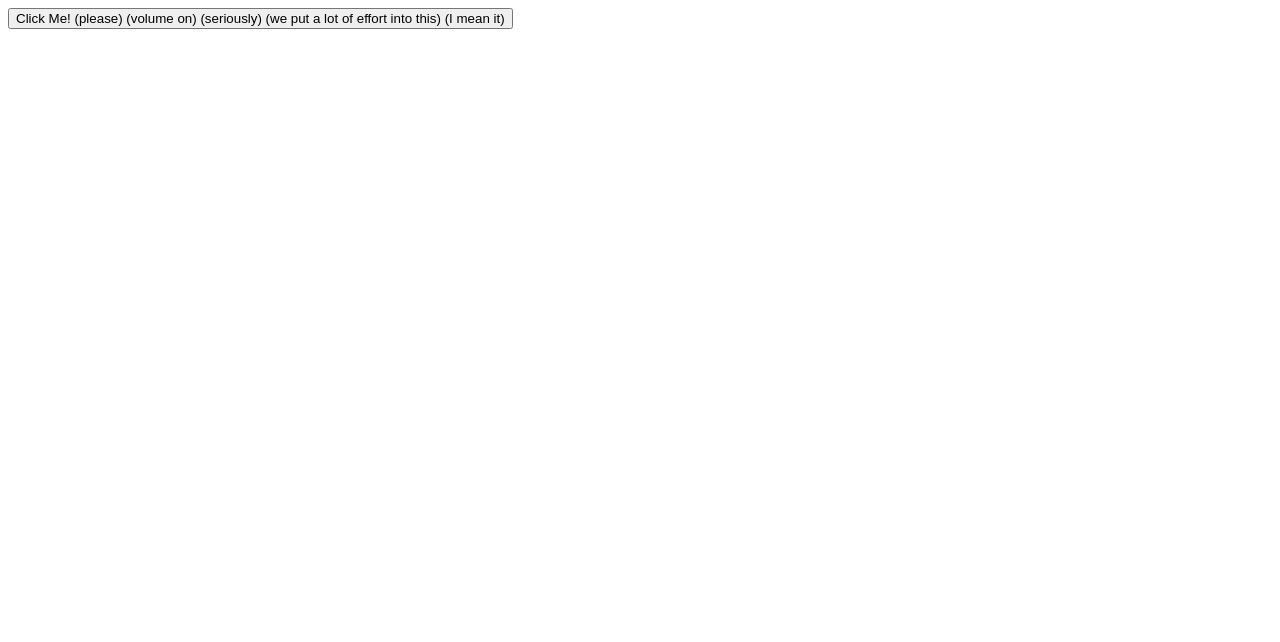
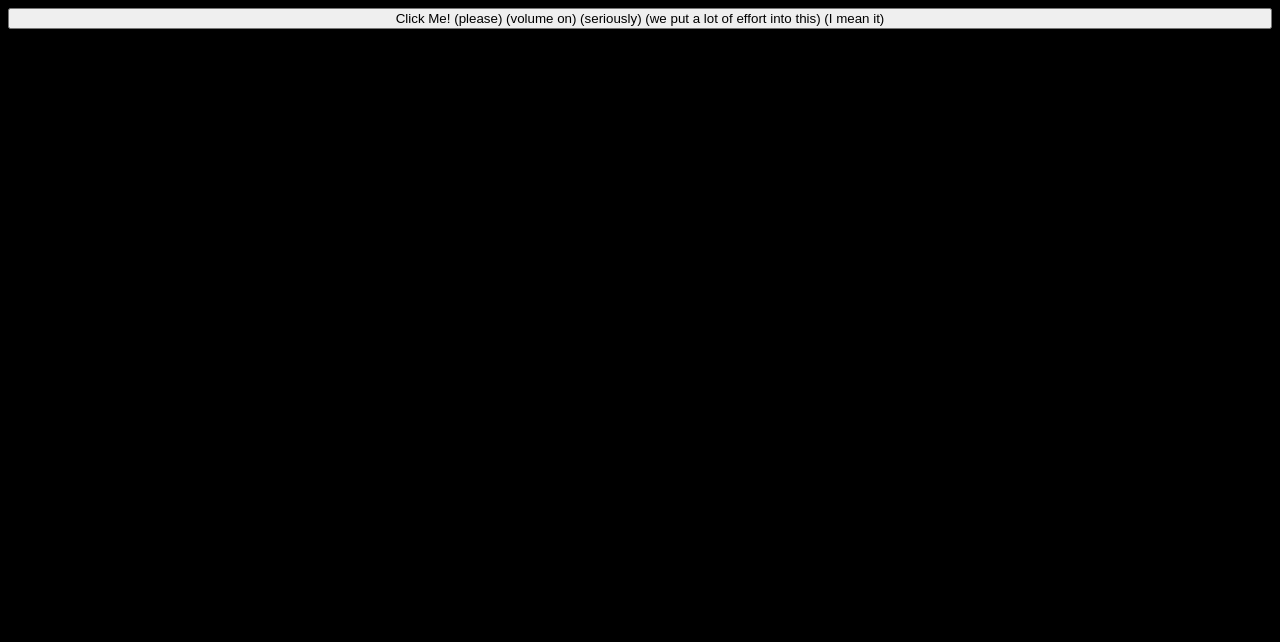
Before and after one commit to andy-bernato/CS315_Submission_Cole_Andy, a PHP site: page /PageSix.html in a window 1280 px wide. Shown: the top 642 px of the page. Run offline with PHP 8.4, Linux system fonts and the light colour scheme.

Commit message:
Rap css basics (Nothing fancy)

```diff
--- a/programrap/rap.css
+++ b/programrap/rap.css
@@ -1,3 +1,12 @@
+html {
+    background-color: rgb(0, 0, 0);
+}
+
+button {
+    width: 100%;
+}
 #rapText {
+    color: rgb(255, 255, 255);
+    font-size: 20px;
     opacity: 0;
 }
```
